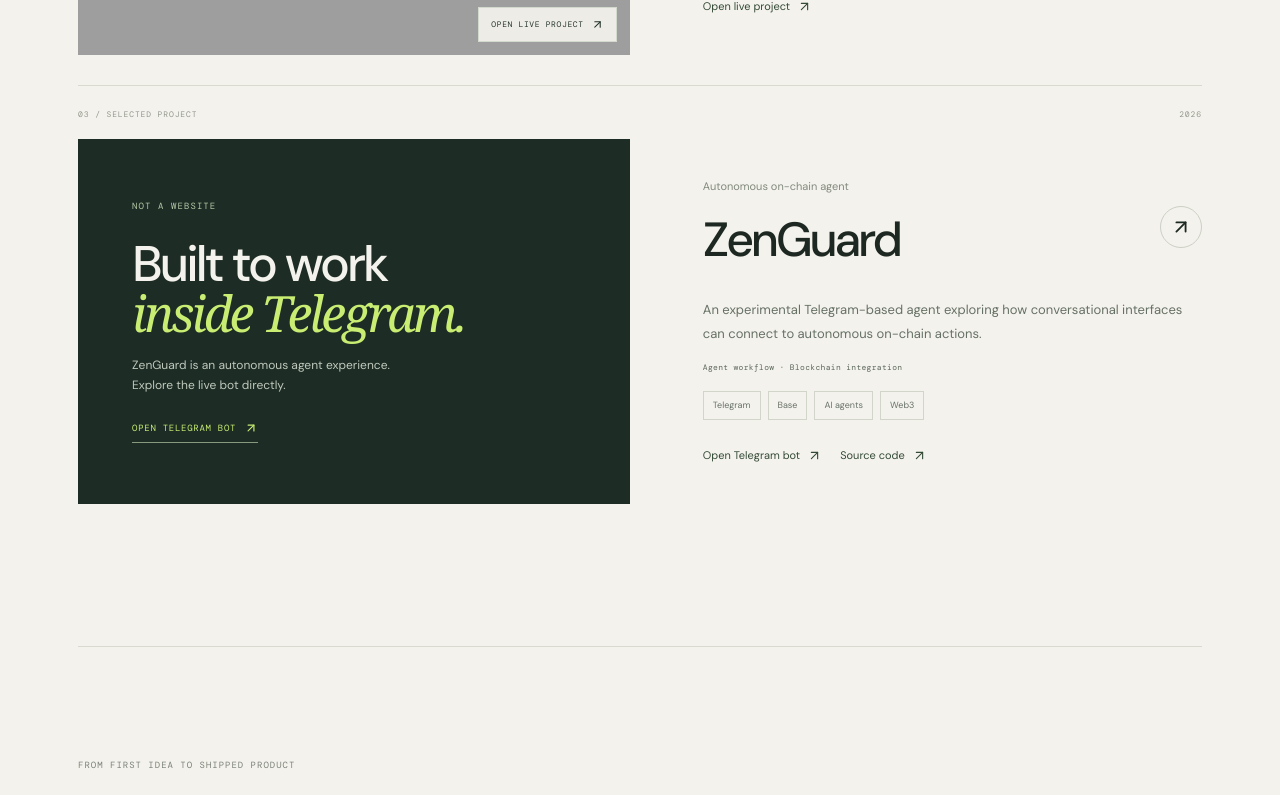
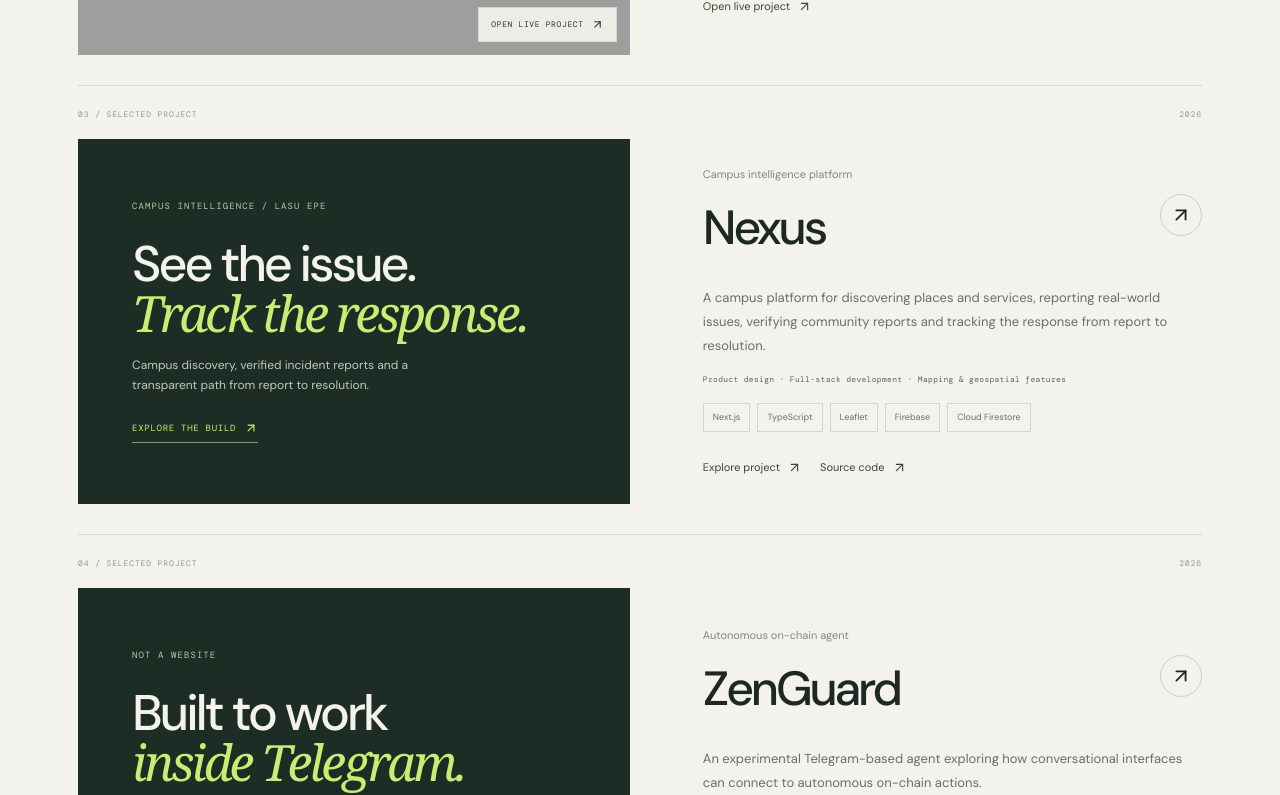
Before and after one commit to Rolexcode/devrolex, a Next.js app: page / in a window 1280 px wide. Shown: the part 2053-2848 px from the top of the page. Built offline with nearby package versions, Linux system fonts and the light colour scheme; grey boxes are pictures that could not be loaded; a web font is replaced by a local one.

Commit message:
Feature Nexus campus intelligence platform

```diff
--- a/app/page.tsx
+++ b/app/page.tsx
@@ -6,7 +6,8 @@ import { ArrowDown, ArrowDownRight, ArrowUpRight, Check, Code2, Github, Globe2,
 const projects = [
   { number:"01", name:"Ìròyìn", type:"AI-powered news experience", year:"2026", description:"A multilingual reporting experience built to make news feel closer to the people reading it. Switch between English, Nigerian Pidgin and Yoruba.", contribution:"Product thinking · Frontend · AI integration", stack:["Next.js","Tailwind CSS","Sahara AI","Groq"], url:"https://iroyin.vercel.app/", repo:"https://github.com/Rolexcode/iroyin", preview:"https://iroyin.vercel.app/", visual:"iroyin" },
   { number:"02", name:"CampusGig", type:"Student gig marketplace", year:"2026", description:"A marketplace concept connecting students to flexible work, with gig discovery, applications, messaging and a Solana USDC payment flow.", contribution:"Full-stack development · Product build", stack:["Next.js","TypeScript","Solana","USDC"], url:"https://campus-gigtit6.vercel.app/", repo:"", preview:"https://campus-gigtit6.vercel.app/", visual:"campus" },
-  { number:"03", name:"ZenGuard", type:"Autonomous on-chain agent", year:"2026", description:"An experimental Telegram-based agent exploring how conversational interfaces can connect to autonomous on-chain actions.", contribution:"Agent workflow · Blockchain integration", stack:["Telegram","Base","AI agents","Web3"], url:"https://t.me/zerionautonomousbot", repo:"https://github.com/Rolexcode/zerion-ai", preview:"", visual:"zenguard" }
+  { number:"03", name:"Nexus", type:"Campus intelligence platform", year:"2026", description:"A campus platform for discovering places and services, reporting real-world issues, verifying community reports and tracking the response from report to resolution.", contribution:"Product design · Full-stack development · Mapping & geospatial features", stack:["Next.js","TypeScript","Leaflet","Firebase","Cloud Firestore"], url:"https://github.com/Rolexcode/nexus", repo:"https://github.com/Rolexcode/nexus", preview:"", visual:"nexus" },
+  { number:"04", name:"ZenGuard", type:"Autonomous on-chain agent", year:"2026", description:"An experimental Telegram-based agent exploring how conversational interfaces can connect to autonomous on-chain actions.", contribution:"Agent workflow · Blockchain integration", stack:["Telegram","Base","AI agents","Web3"], url:"https://t.me/zerionautonomousbot", repo:"https://github.com/Rolexcode/zerion-ai", preview:"", visual:"zenguard" }
 ];
 const capabilities = [
   {title:"Web experiences",text:"Responsive websites, landing pages and interfaces that make a clear first impression.",icon:Globe2},
@@ -53,13 +54,13 @@ export default function Home() {
         <div className="project-topline"><span>{project.number} / SELECTED PROJECT</span><span>{project.year}</span></div>
         <div className="project-grid">
           <div className={"project-visual project-live-visual "+project.visual}>
-            {project.preview ? <><iframe src={project.preview} title={project.name+" live website preview"} loading="lazy" referrerPolicy="strict-origin-when-cross-origin" sandbox="allow-forms allow-scripts allow-same-origin allow-popups"/><a className="visual-open-link" href={project.url} target="_blank" rel="noreferrer">OPEN LIVE PROJECT <ArrowUpRight size={13}/></a></> : <div className="project-native-preview"><span className="native-preview-label">NOT A WEBSITE</span><h4>Built to work<br/><em>inside Telegram.</em></h4><p>ZenGuard is an autonomous agent experience. Explore the live bot directly.</p><a href={project.url} target="_blank" rel="noreferrer">OPEN TELEGRAM BOT <ArrowUpRight size={14}/></a></div>}
+            {project.preview ? <><iframe src={project.preview} title={project.name+" live website preview"} loading="lazy" referrerPolicy="strict-origin-when-cross-origin" sandbox="allow-forms allow-scripts allow-same-origin allow-popups"/><a className="visual-open-link" href={project.url} target="_blank" rel="noreferrer">OPEN LIVE PROJECT <ArrowUpRight size={13}/></a></> : project.visual === "nexus" ? <div className="project-native-preview"><span className="native-preview-label">CAMPUS INTELLIGENCE / LASU EPE</span><h4>See the issue.<br/><em>Track the response.</em></h4><p>Campus discovery, verified incident reports and a transparent path from report to resolution.</p><a href={project.repo} target="_blank" rel="noreferrer">EXPLORE THE BUILD <ArrowUpRight size={14}/></a></div> : <div className="project-native-preview"><span className="native-preview-label">NOT A WEBSITE</span><h4>Built to work<br/><em>inside Telegram.</em></h4><p>ZenGuard is an autonomous agent experience. Explore the live bot directly.</p><a href={project.url} target="_blank" rel="noreferrer">OPEN TELEGRAM BOT <ArrowUpRight size={14}/></a></div>}
           </div>
           <div className="project-info"><div className="project-title-row"><div><p className="project-type">{project.type}</p><h3>{project.name}</h3></div><span className="project-arrow"><ArrowUpRight size={22}/></span></div>
             <p className="project-description">{project.description}</p><p className="project-role">{project.contribution}</p>
             <div className="tag-list">{project.stack.map(tag=><span key={tag}>{tag}</span>)}</div>
             <div className="project-actions">
-              <ArrowLink href={project.url} external>{project.preview ? "Open live project" : "Open Telegram bot"}</ArrowLink>{project.repo&&<ArrowLink href={project.repo} external>Source code</ArrowLink>}
+              <ArrowLink href={project.url} external>{project.visual === "nexus" ? "Explore project" : project.preview ? "Open live project" : "Open Telegram bot"}</ArrowLink>{project.repo&&<ArrowLink href={project.repo} external>Source code</ArrowLink>}
             </div>
           </div>
         </div>
```
